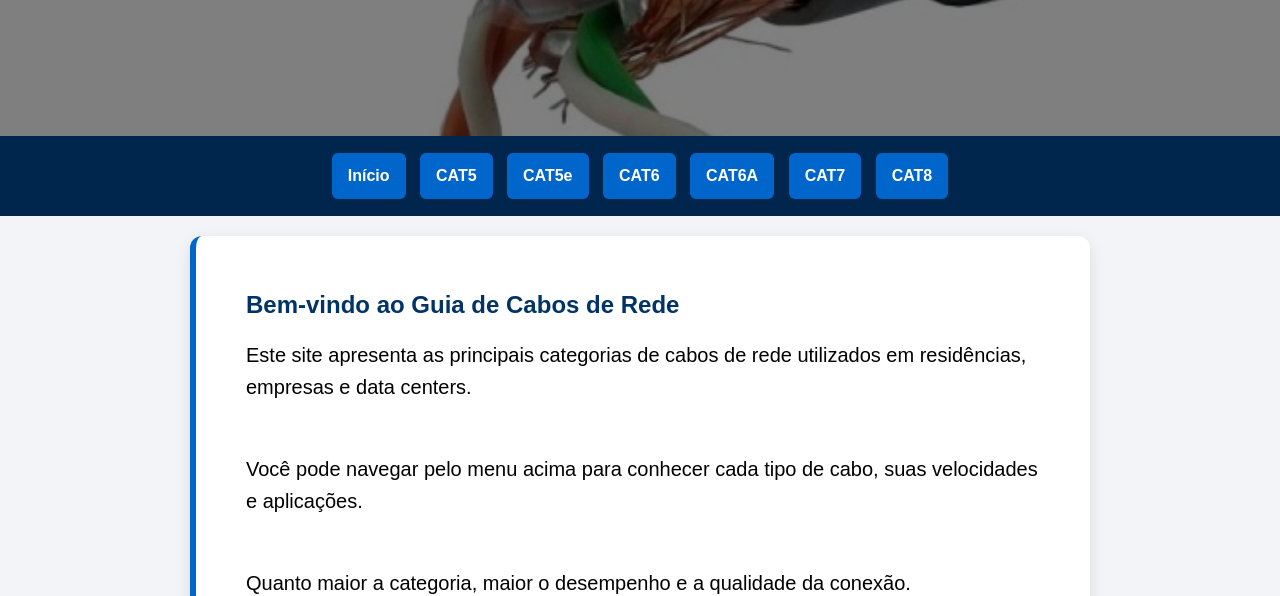
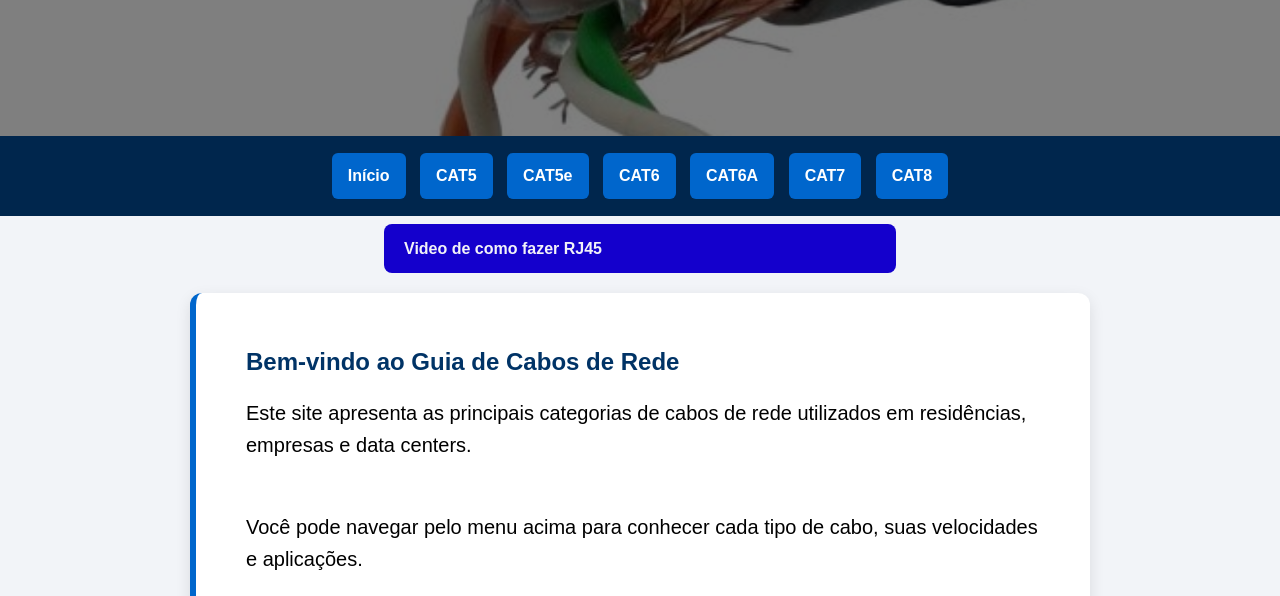
Before and after one commit to Lon3state/Cimol_informatica_git, a plain HTML site: page index.html in a window 1280 px wide. Shown: the part 214-810 px from the top of the page. Drawn offline with Linux system fonts and the light colour scheme.

Commit message:
video
Emplementado botão vídeo youtube

```diff
--- a/index.html
+++ b/index.html
@@ -21,6 +21,10 @@
     <a href="cat7.html">CAT7</a>
     <a href="cat8.html">CAT8</a>
 </div>
+<a class="botao-video" href="https://www.youtube.com/watch?v=OT_5EjDfD6M" target="_blank">
+
+Video de como fazer RJ45
+</a>
 
 <div class="apresentacao">
     <h2>Bem-vindo ao Guia de Cabos de Rede</h2>
--- a/style.css
+++ b/style.css
@@ -29,10 +29,11 @@ body {
 }
 .imagem-centro{
     height: 800px;
-
      display: flex;
     justify-content: center;
     align-items: center;
+
+
 
 
 }
@@ -81,6 +82,26 @@ body {
     border-radius: 12px;
     box-shadow: 0 5px 15px rgba(0,0,0,0.1);
     border-left: 6px solid #0066cc;
+}
+.botao-video {
+    display: inline-block;
+    background-color: #1400cc;
+    color: rgb(242, 242, 248);
+    padding: 12px 20px;
+    border-radius: 8px;
+    text-decoration: none;
+    display: block;
+        margin: 8px auto;
+        width: 40%;
+    font-weight: bold;
+    transition: 0.3s;
+    display: block;
+
+}
+
+.botao-video:hover {
+    background-color: #041785;
+    transform: scale(1.05);
 }
 
 .apresentacao h2,
```
Also changed, not shown: cat.5.webp (deleted).
